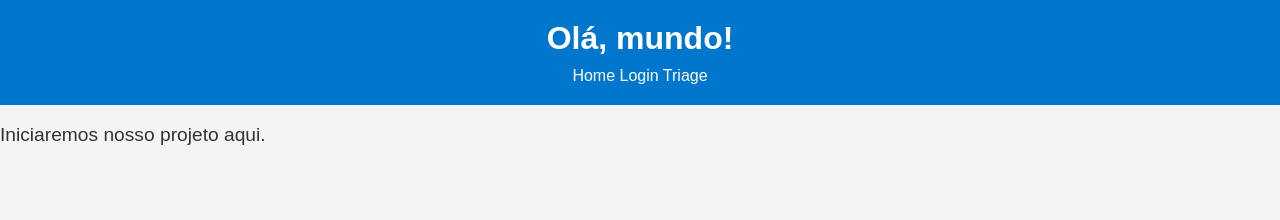
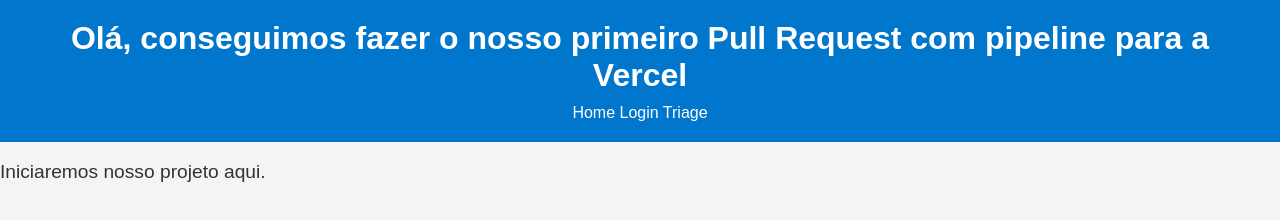
Before and after one commit to lucasffa/sist-frontend-vanilla, a plain HTML site: page public/index.html in a window 1280 px wide. Drawn offline with Linux system fonts and the light colour scheme.

Commit message:
edit: ROOT/index.html, login/index.html

```diff
--- a/public/index.html
+++ b/public/index.html
@@ -14,7 +14,7 @@
 
 <body>
     <header>
-        <h1>Olá, mundo!</h1>
+        <h1>Olá, conseguimos fazer o nosso primeiro Pull Request com pipeline para a Vercel</h1>
         <nav>
             <a data-route="/">Home</a>
             <a data-route="/login">Login</a>
```
Also changed, not shown: public/pages/login/index.html (+1 -1 lines).
